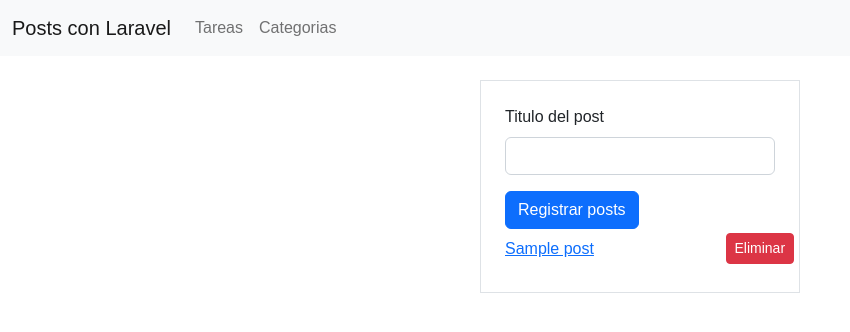
After one commit to eddysantiagoo/MicroProyectos-Diplomado-IUD, a Laravel app: page /posteos in a window 1280 px wide. The commit adds this page. Shown: the top 332 px of the page, without its empty margins (0-850 px from the left). Run offline with Laravel 9, Linux system fonts and the light colour scheme; tables that the repository leaves empty hold one stand-in row (values such as "Sample post").

Commit message:
:sparkles: Añadir posts con sus clases

```diff
--- /dev/null
+++ b/app/Http/Controllers/PostsController.php
@@ -0,0 +1,60 @@
+<?php
+
+namespace App\Http\Controllers;
+
+use Illuminate\Http\Request;
+use App\Models\Post;
+
+class PostsController extends Controller
+{
+    //Cotrolador para los posts
+
+    public function store(Request $request)
+    {
+        $request->validate([
+            'title' => 'required|min:5|max:32'
+        ]);
+
+        $post = new Post;
+        $post->title = $request->title;
+        $post->save();
+
+        return redirect()->route('posts')->with('success', 'Post creado correctamente');
+    }
+
+    // Clase para mostrar todos los posts
+
+    public function index()
+    {
+        $posts = Post::all();
+        return view('posts.index', ['posts' => $posts]);
+    }
+
+    // Clase para editartodos los posts
+
+    public function show($id)
+    {
+        $post = Post::find($id);
+        return view('posts.show', ['post' => $post]);
+    }
+
+    // Clase para mostrar mensaje al actualizar los posts
+
+    public function update(Request $request, $id)
+    {
+        $post = Post::find($id);
+        $post->title = $request->title;
+        $post->save();
+
+        // dd($request); debuging
+        return redirect()->route('posts')->with('success', 'Post actualizado!');
+    }
+
+     // Clase para eliminar los posts
+    public function destroy($id)
+    {
+        $post = Post::find($id);
+        $post->delete();
+        return redirect()->route('posts')->with('success', 'Post eliminado!');
+    }
+}
--- /dev/null
+++ b/app/Models/Post.php
@@ -0,0 +1,11 @@
+<?php
+
+namespace App\Models;
+
+use Illuminate\Database\Eloquent\Factories\HasFactory;
+use Illuminate\Database\Eloquent\Model;
+
+class Post extends Model
+{
+    use HasFactory;
+}
--- a/resources/views/app.blade.php
+++ b/resources/views/app.blade.php
@@ -33,7 +33,7 @@
 <body>
 <nav class="navbar navbar-expand-lg bg-light">
   <div class="container-fluid">
-    <a class="navbar-brand" href="#">Tareas con Laravel!</a>
+    <a class="navbar-brand" href="./congi">Posts con Laravel</a>
     <button class="navbar-toggler" type="button" data-bs-toggle="collapse" data-bs-target="#navbarNav" aria-controls="navbarNav" aria-expanded="false" aria-label="Toggle navigation">
       <span class="navbar-toggler-icon"></span>
     </button>
--- /dev/null
+++ b/resources/views/posts/index.blade.php
@@ -0,0 +1,44 @@
+@extends('app')
+
+@section('content')
+<div class="container w-25 border p-4 mt-4">
+  <form action="{{ route('posts')}}" method="POST">
+    @csrf
+
+    @if (session('success'))
+    <h6 class="alert alert-success">{{session ('success')}}</h6>
+    @endif
+
+    @error('title')
+    <h6 class="alert alert-danger">{{ $message }}</h6>
+    @enderror
+
+    <!-- Componente de registro del post -->
+    <div class="mb-3">
+      <label for="title" class="form-label">Titulo del post</label>
+      <input type="text" name="title" class="form-control" >
+    </div>
+    <button type="submit" class="btn btn-primary">Registrar posts</button>
+  </form>
+
+  <div>
+    @foreach ( $posts as $post )
+    <div class="row py-1">
+      <div class="col-md-9 d-flex align-items-center">
+        <a href="{{ route('posts-edit', ['id' => $post->id]) }}">{{ $post-> title}}</a>
+
+      </div>
+
+      <div class="col-md-3 d-flex justify-content-and">
+        <form action="{{ route('posts-destroy', [$post->id]) }}" method="POST">
+          @method('DELETE')
+          @csrf
+          <button class="btn btn-danger btn-sm">Eliminar</button>
+        </form>
+      </div>
+    </div>
+    @endforeach
+  </div>
+
+</div>
+@endsection
--- a/routes/web.php
+++ b/routes/web.php
@@ -1,6 +1,7 @@
 <?php
 
 use Illuminate\Support\Facades\Route;
+use App\Http\Controllers\PostsController;
 
 /*
 |--------------------------------------------------------------------------
@@ -18,6 +19,10 @@ Route::get('/', function () {
 });
 
 
-Route::get('/todos', function () {
-    return view('todos.index');
-});
+Route::get('/posteos', [PostsController::class, 'index'])->name('posts');
+
+Route::post('/posteos', [PostsController::class, 'store'])->name('posts');
+
+Route::get('/posteos/{id}', [PostsController::class, 'show'])->name('posts-edit');
+Route::patch('/posteos/{id}', [PostsController::class, 'update'])->name('posts-update');
+Route::delete('/posteos/{id}', [PostsController::class, 'destroy'])->name('posts-destroy');
```
Also changed, not shown: resources/views/posts/show.blade.php (added, +26 -0 lines), resources/views/todos/index.blade.php (deleted, +0 -13 lines), database/migrations/2022_11_27_045244_create_posts_table.php (added).
